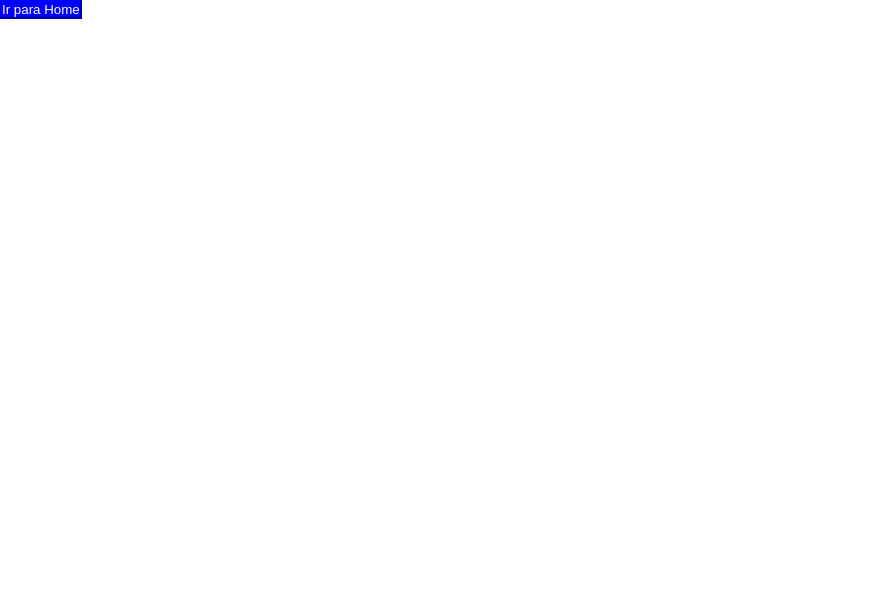
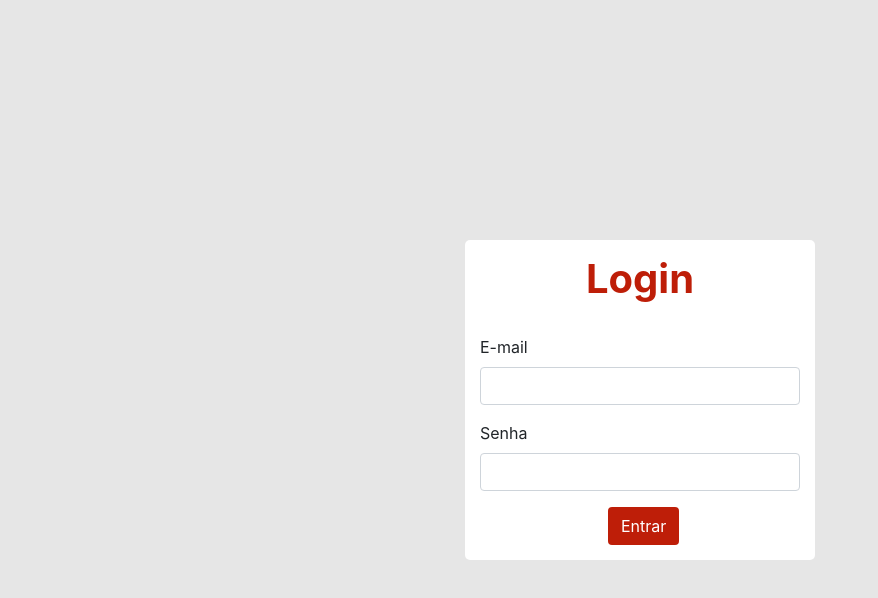
Before and after one commit to Jonatas6199/store-catalog, a React (Create React App) app: page /login in a window 1280 px wide. Shown: the top 598 px of the page, without its empty margins (0-878 px from the left). Built offline with nearby package versions, Linux system fonts and the light colour scheme.

Commit message:
login screen

```diff
--- a/package.json
+++ b/package.json
@@ -10,6 +10,7 @@
     "bootstrap": "^4.5.0",
     "react": "^16.13.1",
     "react-dom": "^16.13.1",
+    "react-icons": "^3.10.0",
     "react-router-dom": "^5.1.2",
     "react-scripts": "3.4.1"
   },
--- a/src/pages/Login/index.js
+++ b/src/pages/Login/index.js
@@ -1,16 +1,60 @@
-import React from 'react';
-import { useHistory } from 'react-router-dom';
+import React, { useState } from 'react';
+import 'bootstrap/dist/css/bootstrap.min.css';
+import { useHistory, Link } from 'react-router-dom';
 
 import './styles.css';
+import api from '../../services/api';
 
-export default function Page2(){
+export default function Login(){
     const history = useHistory();
 
-    function returnHome(){
-        history.push('/');
+    const [email, setEmail] = useState('');
+    const [password, setPassword] = useState('');
+
+    async function handleLogin(e){
+        e.preventDefault();
+
+        try {
+            // const response = await api.post('');
+            // localStorage.setItem('email')
+            // if(isAdmin){}
+            console.log({email, password});
+            history.push('/admin');
+        } catch (error) {
+            alert('Falha no login. Tente novamente');
+        }
     }
 
     return(
-        <button className='btn-return' onClick={returnHome}>Ir para Home</button>
+        <div className='login-container'>
+            <div className='login'>
+                <h1>Login</h1>
+                <br></br>
+                <form onSubmit={handleLogin}>
+                    <div className="form-group">
+                        <label htmlFor="input-email">E-mail</label>
+                        <input
+                            type="email"
+                            className="form-control"
+                            id="input-email"
+                            aria-describedby="emailHelp"
+                            value={email}
+                            onChange={e => setEmail(e.target.value)}
+                            required></input>
+                    </div>
+                    <div className="form-group">
+                        <label htmlFor="input-password">Senha</label>
+                        <input
+                            type="password"
+                            className="form-control"
+                            id="input-password"
+                            value={password}
+                            onChange={e => setPassword(e.target.value)}
+                            required></input>
+                    </div>
+                    <button type="submit" className="btn">Entrar</button>
+                </form>
+            </div>
+        </div>
     )
 }
--- a/src/pages/Login/styles.css
+++ b/src/pages/Login/styles.css
@@ -1,5 +1,34 @@
-button {
-    background-color: blue;
-    border-color: blue;
-    color: white;
+body {
+    background-color: #e6e6e6;
 }
+
+.login-container{
+    width: 100%;
+    max-width: 1120px;
+    height: 100vh;
+    margin: 0 auto;
+    display: flex;
+    justify-content: center;
+    align-items: center;
+}
+
+.login {
+    /* background-color: lightgray; */
+    background-color: #fff;
+    border-radius: 5px;
+    width: 100%;
+    max-width: 350px;
+    padding: 15px;
+}
+
+h1 {
+    text-align: center;
+    color: #be1e08;
+    font-weight: bold;
+}
+
+.btn {
+    margin-left: 40%;
+    background-color: #be1e08;
+    color: #fff;
+}
```
Also changed, not shown: 1 other file (tests, documents, lock files or other folders).
